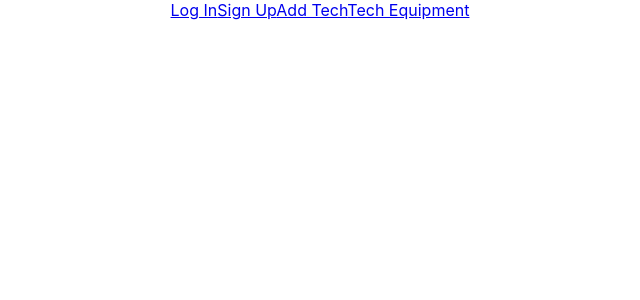
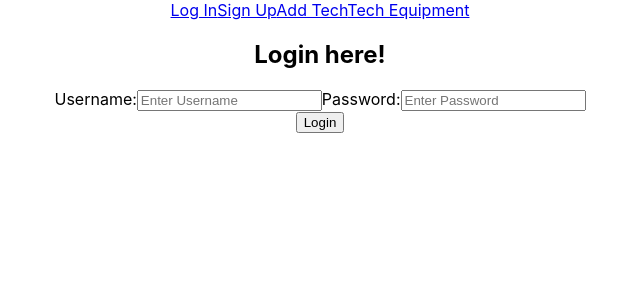
Before and after one commit to use-my-tech-stuff-web35/front-end, a React (Create React App) app: page /login in a window 1280 px wide. Shown: the top 300 px of the page, without its empty margins (320-960 px from the left). Built offline with nearby package versions, Linux system fonts and the light colour scheme.

Commit message:
AxiosAuth/PrivateRoute

```diff
--- a/src/components/Dashboard.js
+++ b/src/components/Dashboard.js
@@ -22,6 +22,7 @@ const Dashboard = () => {
     <Router>
       <Header />
       <Route path="/signup" component={() => <SignUpComponent />} />
+      <Route path="/login" component={() => <Login />} />
     </Router>
   );
 };
--- a/src/components/TechRentalList.js
+++ b/src/components/TechRentalList.js
@@ -21,7 +21,6 @@ const TechRentalList = (props) => {
 			{techEquipments.map((tech) => (
 				<TechRentalCard getTech={getTech} techEquipments={techEquipments} setTechEquipment={setTechEquipments} key={tech.id} tech={tech} />
 			))}
-
 			<button onClick={getTech}>Get Available Equipment</button>
 		</div>
     )
```
Also changed, not shown: src/components/PrivateRoute.js (line endings or trailing spaces).
